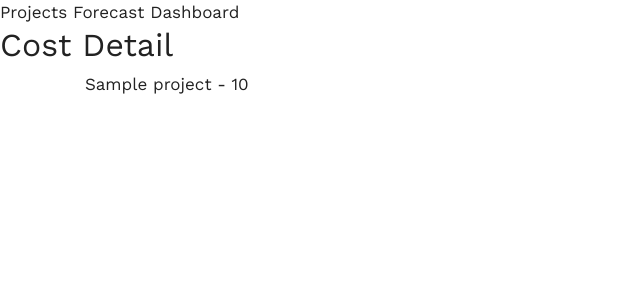
After one commit to ushills/costreport, a Python web app: template templates/cost_detail/costdetail.html in a window 1280 px wide. The commit adds this page. Shown: the top 300 px of the page, without its empty margins (0-640 px from the left). Run offline with Jinja, Linux system fonts and the light colour scheme; the template is opened without the code that fills it: most values are stand-ins (such as "Sample title", 1, 10 or a date in 2020); some libraries are stand-ins or nearby versions.

Commit message:
added cost detail view

```diff
--- a/app.py
+++ b/app.py
@@ -15,12 +15,14 @@ def main():
 
 def register_blueprints():
     from costreport.views import projects_views
-    from costreport.views import forecast_views
+    from costreport.views import project_forecast_views
     from costreport.views import project_dashboard_views
+    from costreport.views import project_costdetail_views
 
     app.register_blueprint(projects_views.blueprint)
-    app.register_blueprint(forecast_views.blueprint)
+    app.register_blueprint(project_forecast_views.blueprint)
     app.register_blueprint(project_dashboard_views.blueprint)
+    app.register_blueprint(project_costdetail_views.blueprint)
 
 
 if __name__ == "__main__":
--- /dev/null
+++ b/services/costdetail_service.py
@@ -0,0 +1,2 @@
+def get_cost_detail(project, cost_code):
+    return project, cost_code
--- /dev/null
+++ b/templates/cost_detail/costdetail.html
@@ -0,0 +1,9 @@
+{% extends "shared/_layout.html" %}
+{% block main_content %}
+
+<h2>Cost Detail</h2>
+
+<div class="container costdetail">
+    {{ project }} - {{ cost_code }}
+
+</div> {% endblock %}
--- a/templates/forecast/forecast.html
+++ b/templates/forecast/forecast.html
@@ -7,7 +7,9 @@
 
     {% for f in forecast_detail %}
     <div class="first_row row">
-        <div class="col-1">{{ f.cost_code }}</div>
+        <div class="col-1"><a
+                href={{ url_for('project_costdetail.costdetail', project=project, cost_code=f.cost_code)}}>{{ f.cost_code }}</a>
+        </div>
         <div class="col-3">{{ f.cost_code_description }}</div>
         <div class="values col-2">{{ '{:,}'.format(f.cost_forecast)}}</div>
     </div>
```
Also changed, not shown: views/project_costdetail_views.py (added, +16 -0 lines), views/project_forecast_views.py (renamed from views/forecast_views.py).
